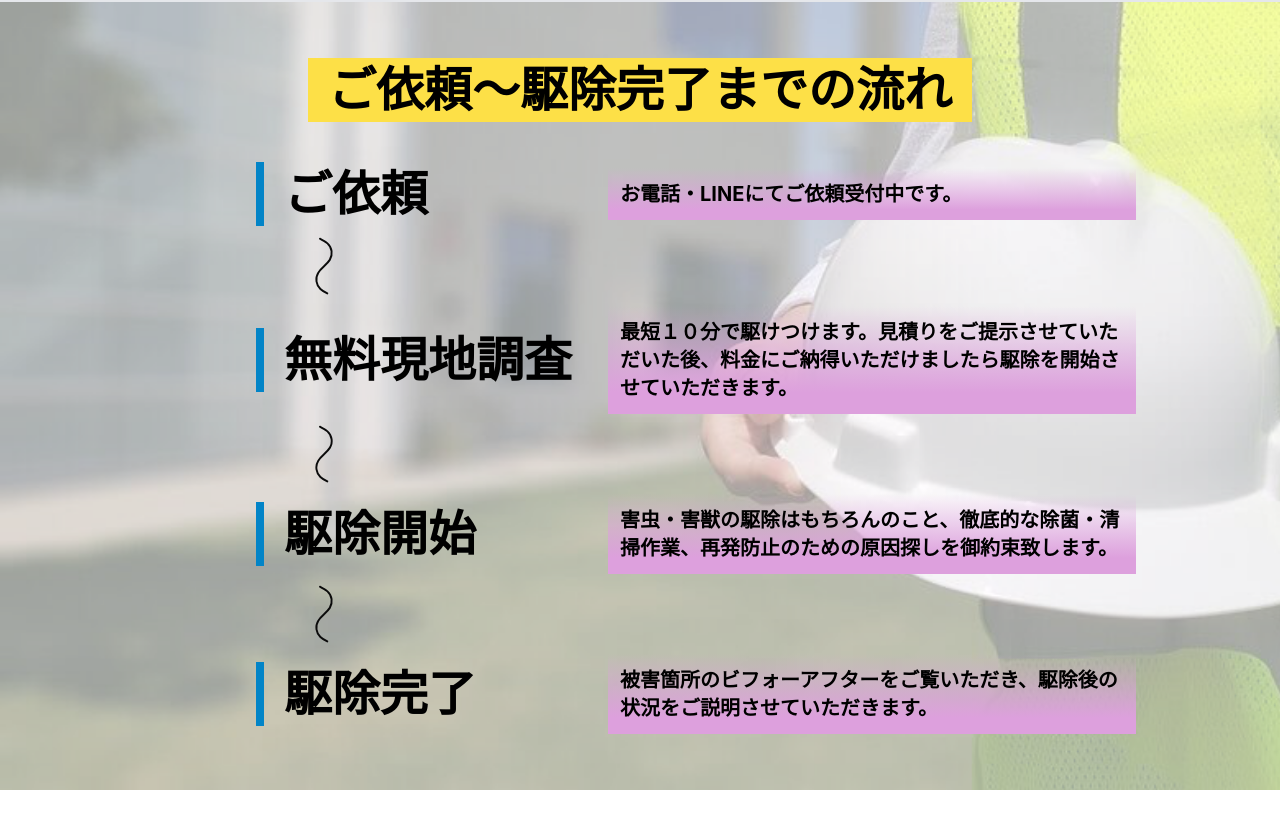
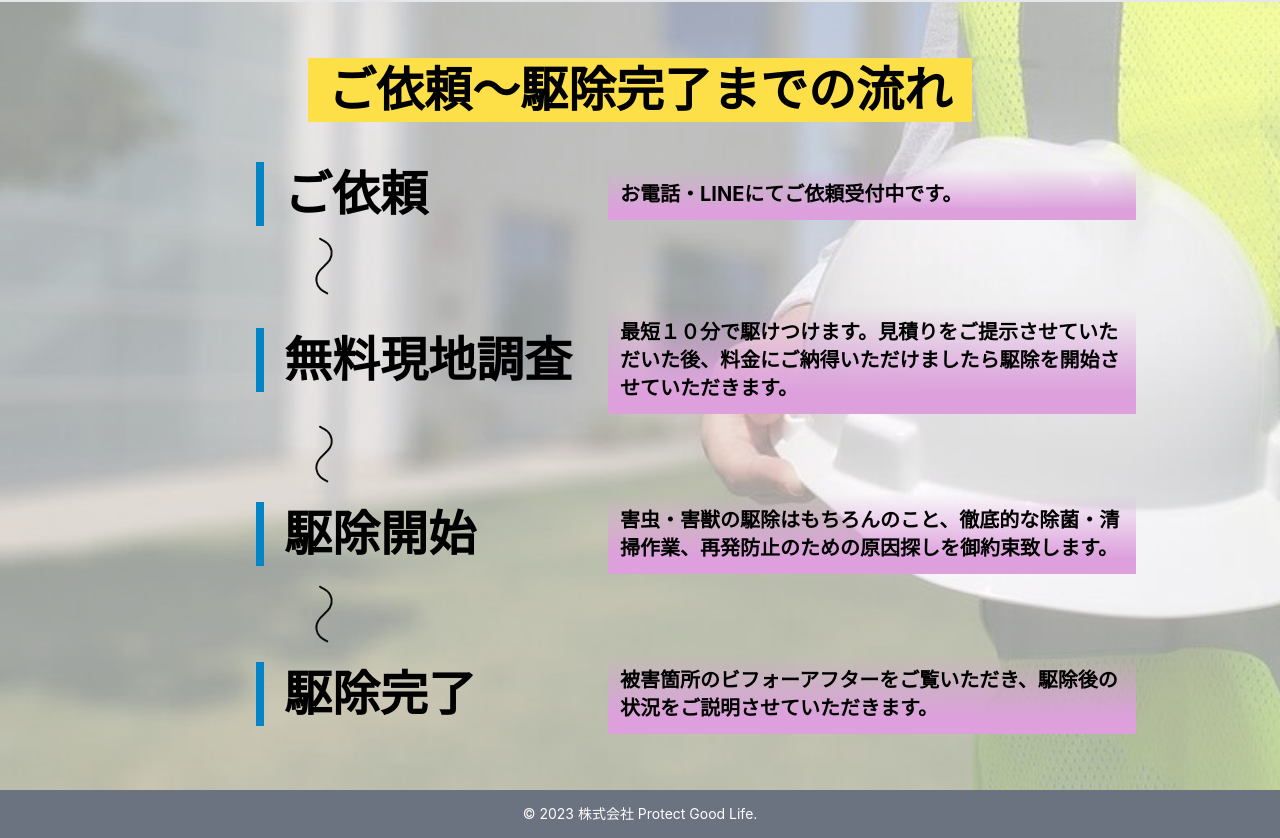
Before and after one commit to ss1119/gaityu-kujo-han, a React (Create React App) app: page / in a window 1280 px wide. Shown: the part 6160-6998 px from the top of the page. Before the commit the page ends 6950 px from the top, so only its background shows below. Built offline with nearby package versions, Linux system fonts and the light colour scheme.

Commit message:
add footer

```diff
--- /dev/null
+++ b/src/components/parts/Footer.tsx
@@ -0,0 +1,9 @@
+export const Footer = () => {
+  return (
+    <div className="flex items-center justify-center h-7 bg-gray-500 md:h-12">
+      <p className="text-white text-xs md:text-sm">
+        © 2023 株式会社 Protect Good Life.
+      </p>
+    </div>
+  );
+};
--- a/src/components/views/Home.tsx
+++ b/src/components/views/Home.tsx
@@ -1,3 +1,4 @@
+import { Footer } from "../parts/Footer";
 import { Header } from "../parts/Header";
 import { TopPageContents } from "../parts/TopPageContents";
 import { Damage } from "../templates/Damage";
@@ -8,7 +9,7 @@ import { RequestFlow } from "../templates/RequestFlow";
 
 export const Home = () => {
   return (
-    <div>
+    <>
       <Header />
       <TopPageContents />
       <Explain />
@@ -16,6 +17,7 @@ export const Home = () => {
       <Reason />
       <Damage />
       <RequestFlow />
-    </div>
+      <Footer />
+    </>
   );
 };
```
